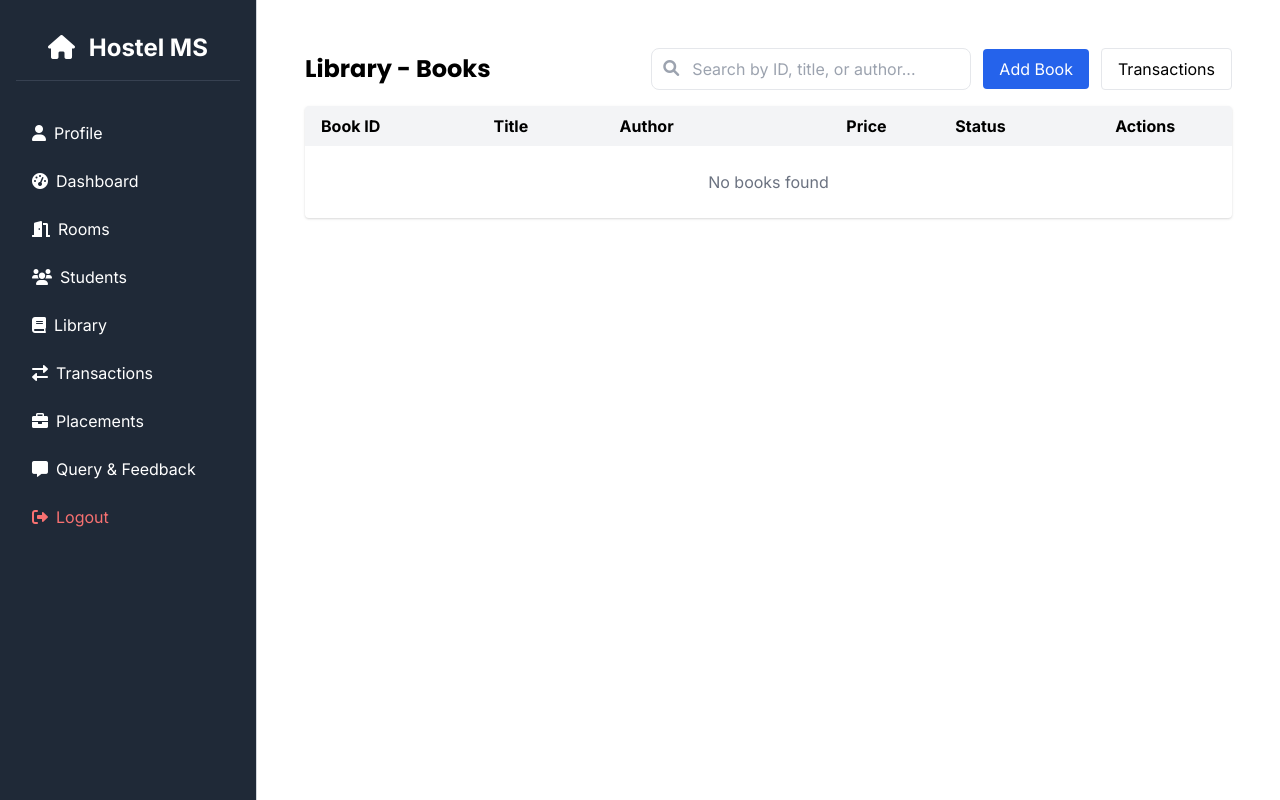
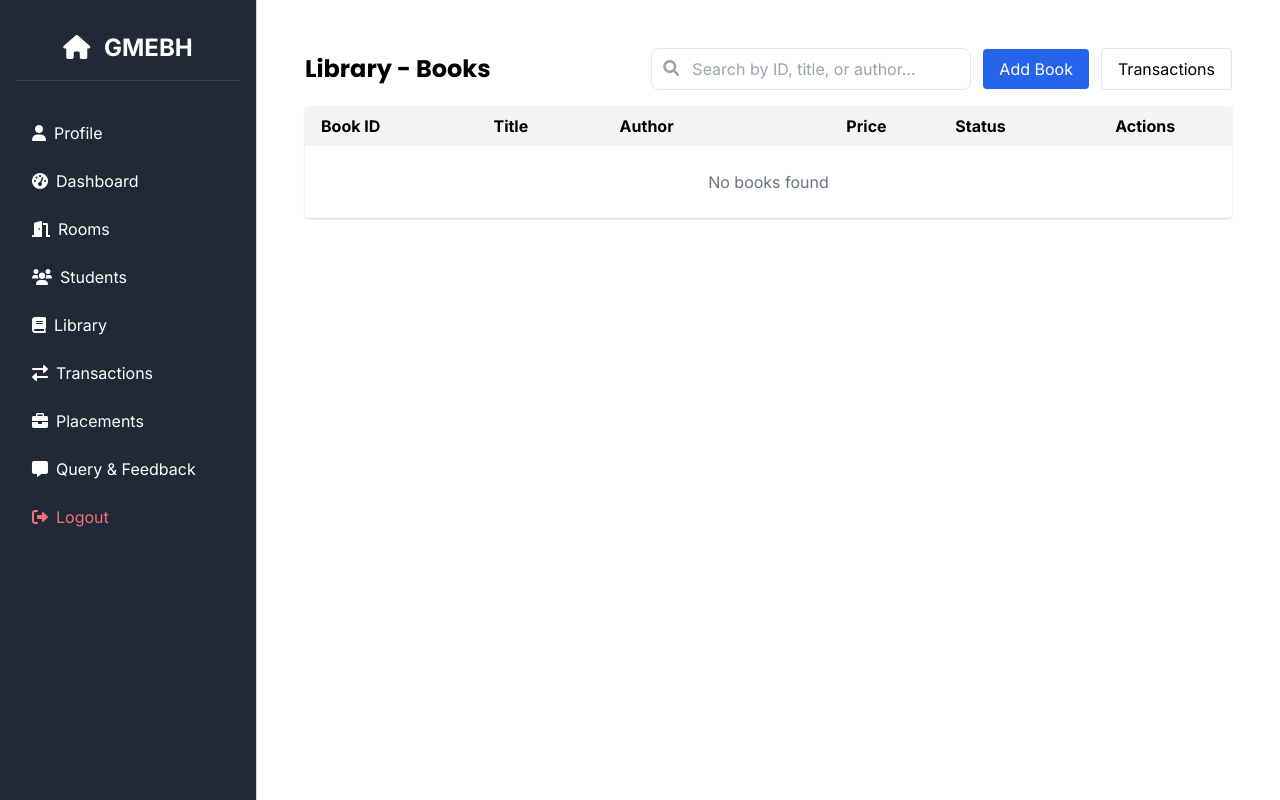
Before and after one commit to gmehostel-hub/GMEBH_website, a Flask app: page /admin/books in a window 1280 px wide. Run offline with Flask 3, Linux system fonts and the light colour scheme; the visitor is signed in with stand-in values (Sample User, id 1); data that the repository does not hold is empty; some libraries are stand-ins or nearby versions.

Commit message:
Update base.html

```diff
--- a/templates/base.html
+++ b/templates/base.html
@@ -44,7 +44,7 @@
     <div id="sidebar" class="{% block sidebar_classes %}hidden md:block bg-gray-800 text-white p-4 md:min-h-screen w-64 fixed md:static inset-y-0 {% block sidebar_side %}left-0{% endblock %} z-40{% endblock %}">
         <div class="text-2xl font-bold mb-8 text-center py-4 border-b border-gray-700">
             <i class="fas fa-home mr-2"></i>
-            Hostel MS
+            GMEBH
         </div>
 
         <nav>
```
